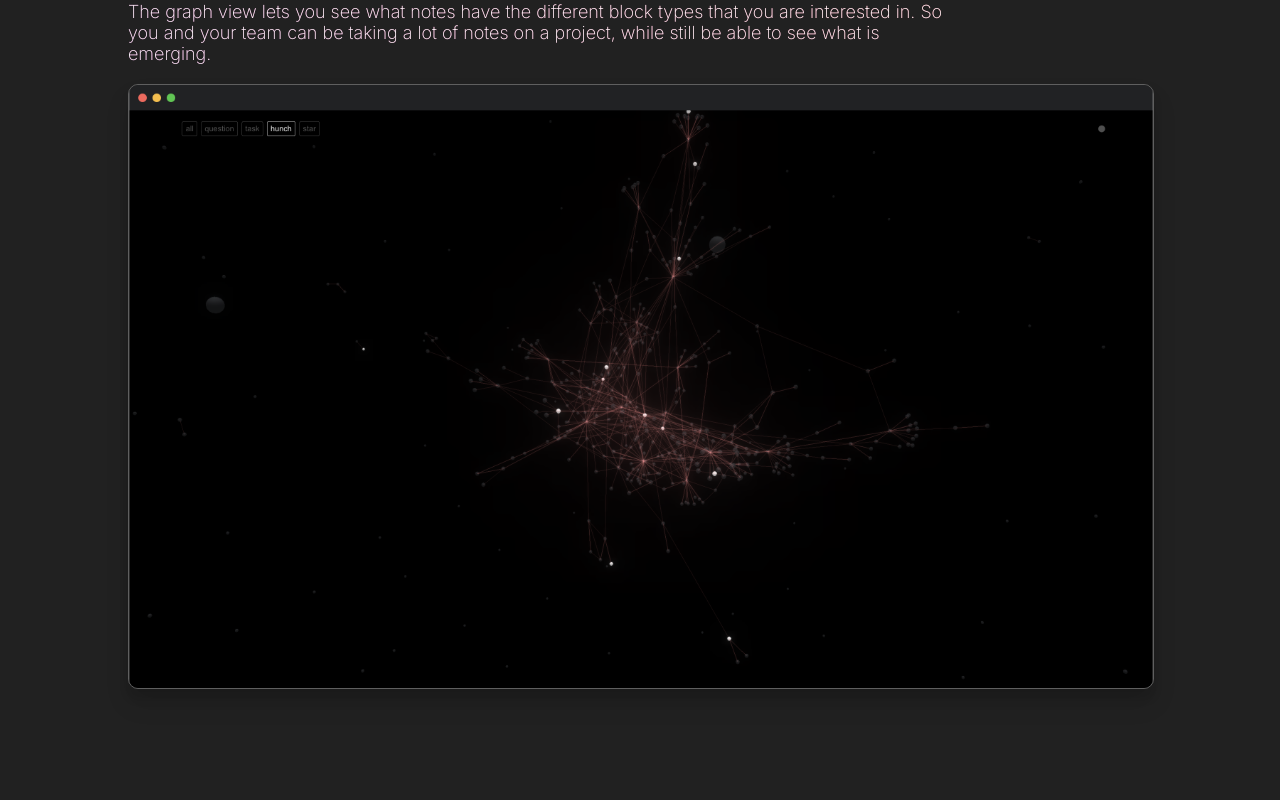
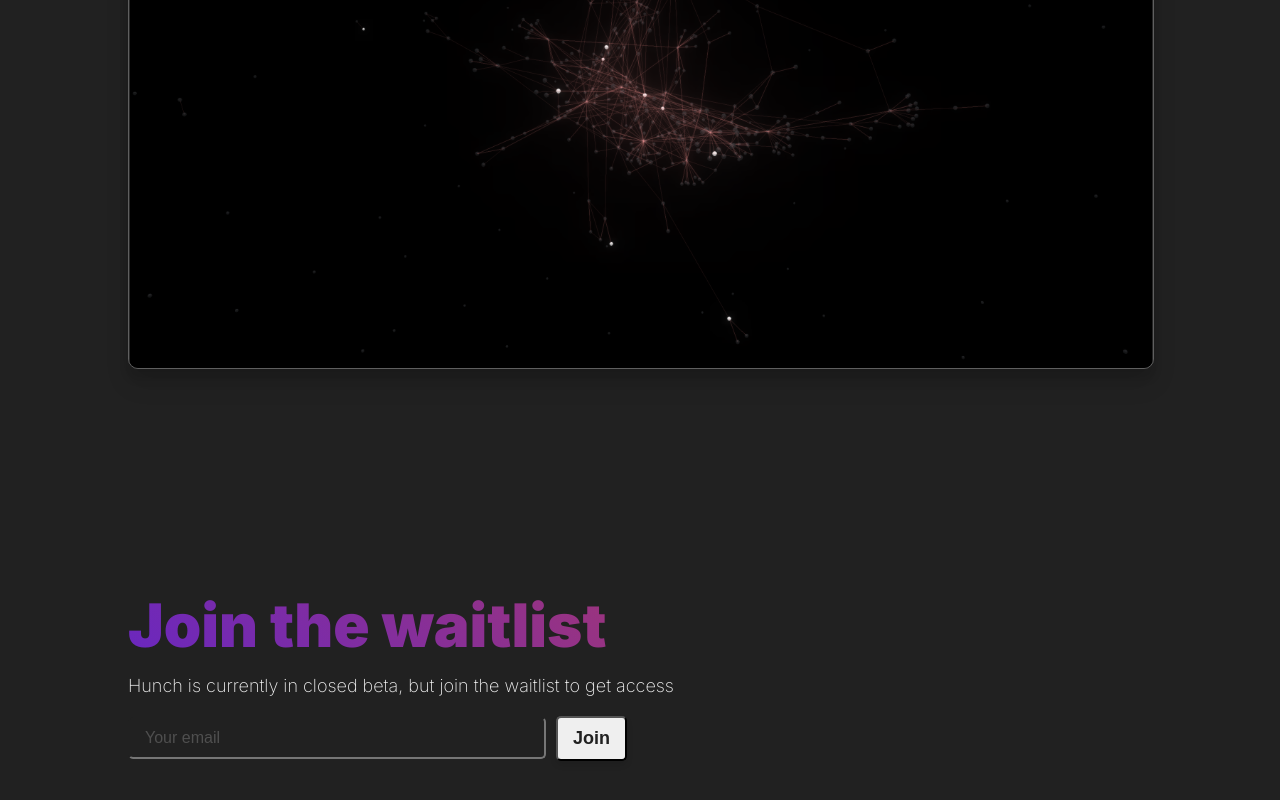
Before and after one commit to mattayersnz/hunchpublic, a React (Create React App) app: page / in a window 1280 px wide. Shown: the part 2642-3442 px from the top of the page. Built offline with nearby package versions, Linux system fonts and the light colour scheme; the HTML template or start-up script is replaced by a standard one.

Commit message:
update content

```diff
--- a/src/App.js
+++ b/src/App.js
@@ -63,7 +63,7 @@
         <Image src={isMobilePlatform ? BlocksMobile : Blocks} alt="Screenshot of how links work in hunch" />
       </Statement>
       <Statement>
-      Then see the bigger picture come together
+      See where the importants feature in your notes
         <Description>
         The graph view lets you see what notes have the different block types that you are interested in. So you and your team can be taking a lot of notes on a project, while still be able to see what is emerging.
         </Description>
@@ -72,7 +72,7 @@
       <Waitlist>
         <Invite>Join the waitlist</Invite>
         <Description>
-          Hunch is currently in closed beta, but join the waitlist to get setup
+          Hunch is currently in closed beta, but join the waitlist to get access
         </Description>
         <form onSubmit={handleSubmit}>
           <InputContainer>
@@ -121,13 +121,12 @@
   text-align: left;
   padding-top: 100px;
   padding-left: 10vw;
-  padding-bottom: 40vh;
   width: 80%;
   background: -webkit-linear-gradient(45deg, #6A27BF, #CC413B);
   -webkit-background-clip: text;
   color: transparent;
   @media (max-width: 960px) {
-    font-size: 24px;
+    font-size: 28px;
     padding-left: 5vw;
     width: 90%;
   }
@@ -164,9 +163,13 @@
 const Waitlist = styled.div`
   text-align: left;
   font-size: 60px;
+  padding-top: 200px;
   padding-left: 10vw;
   padding-bottom: 50vh;
   width: 80%;
+  @media (max-width: 960px) {
+    padding-top: 100px;
+  }
 `;
 
 const InputContainer = styled.div`
@@ -184,7 +187,7 @@
   background: -webkit-linear-gradient(45deg, #6A27BF, #CC413B);
   -webkit-background-clip: text;
   color: transparent;
-  font-size: 40px;
+  font-size: 60px;
   @media (max-width: 960px) {
     font-size: 24px;
   }
@@ -212,7 +215,7 @@
   font-weight: 600;
   margin-left: 10px;
   border-radius: 5px;
-  font-size: 16px;
+  font-size: 18px;
   cursor: pointer;
   background-color: #EFEFEF;
   color: #212121;
```
